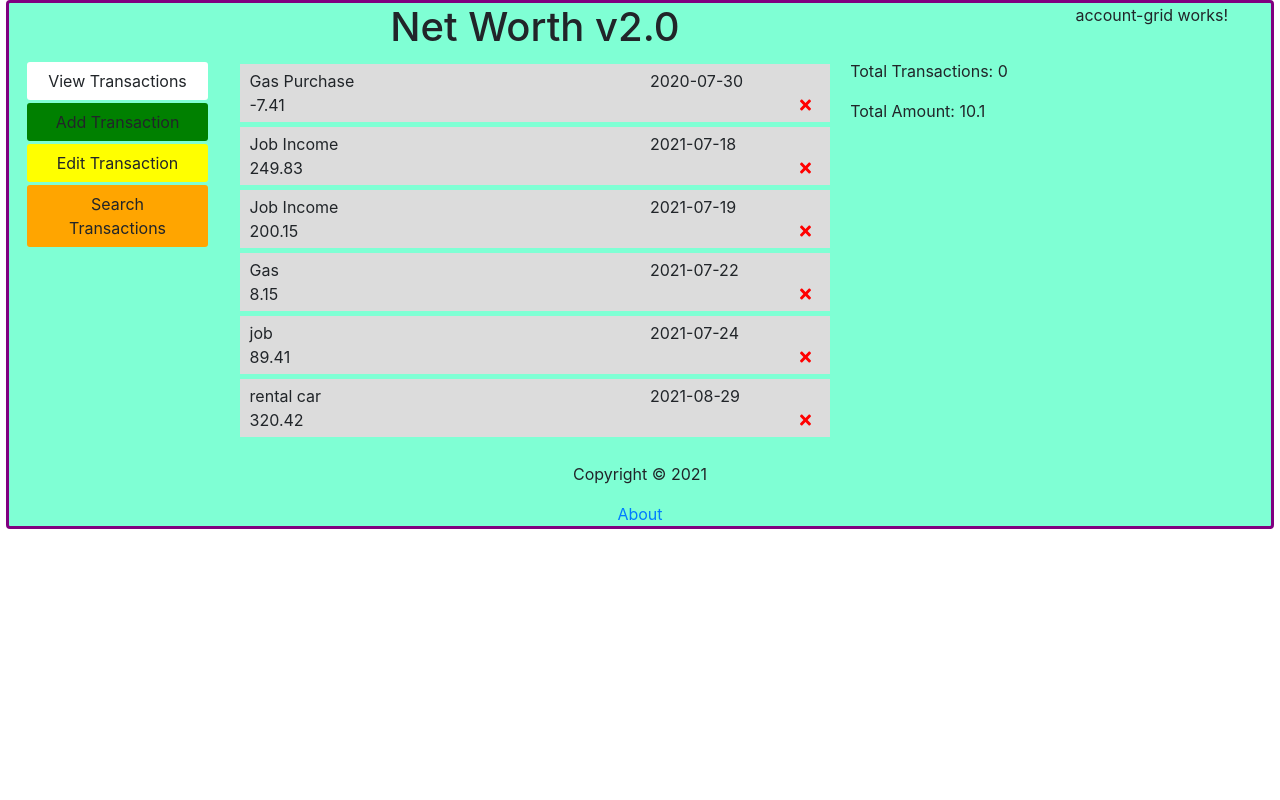
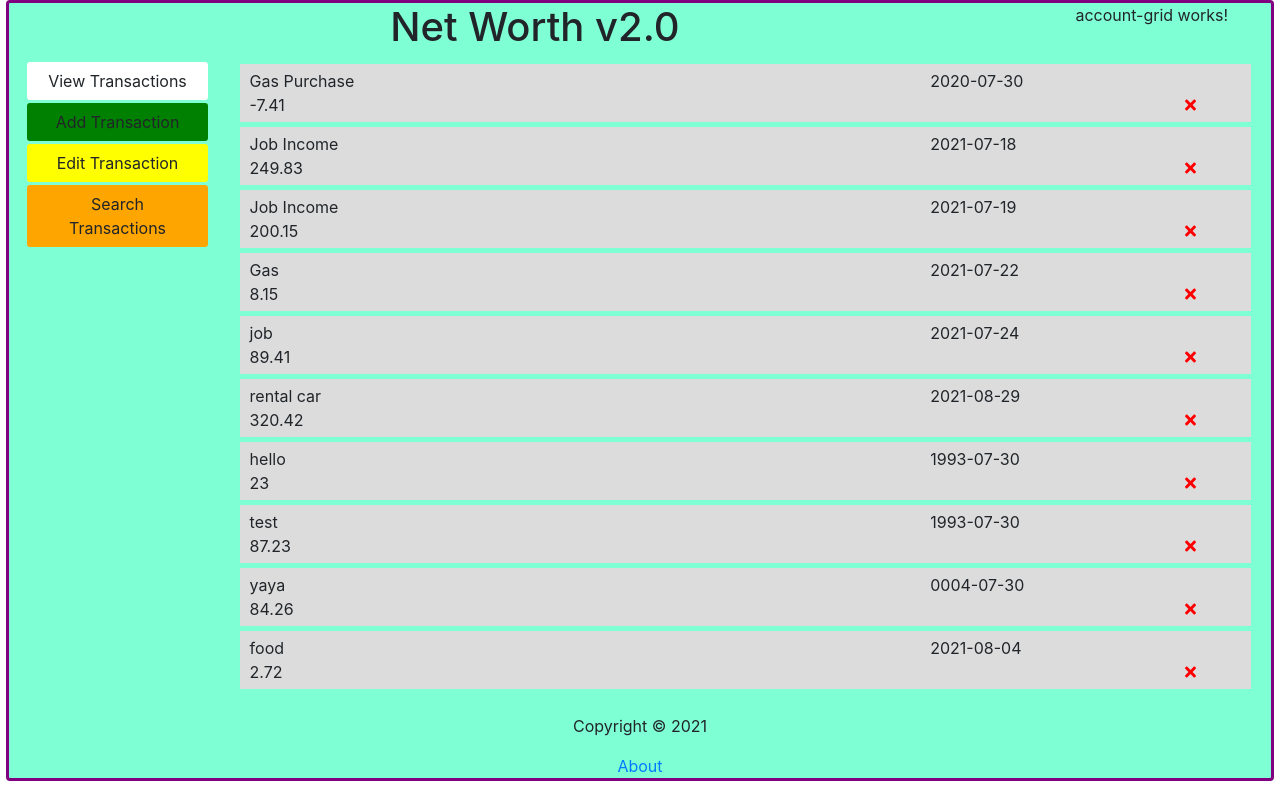
Before and after one commit to pjoyjr/net-worth-v2, an Angular app: page /summary in a window 1280 px wide. Built offline with nearby package versions, Linux system fonts and the light colour scheme; data requests are answered from the project's data file.

Commit message:
can add to database

```diff
--- a/db.json
+++ b/db.json
@@ -1,46 +1,64 @@
 {
   "transactions": [
     {
-      "isIncome": "false",
       "description": "Gas Purchase",
       "day": "2020-07-30",
       "amount": -7.41,
       "id": 5
     },
     {
-      "isIncome": "true",
       "description": "Job Income",
       "day": "2021-07-18",
       "amount": 249.83,
       "id": 6
     },
     {
-      "isIncome": "true",
       "description": "Job Income",
       "day": "2021-07-19",
       "amount": 200.15,
       "id": 8
     },
     {
-      "isIncome": "false",
       "description": "Gas",
       "day": "2021-07-22",
       "amount": 8.15,
       "id": 9
     },
     {
-      "isIncome": "true",
       "description": "job",
       "day": "2021-07-24",
       "amount": 89.41,
       "id": 10
     },
     {
-      "isIncome": "false",
       "description": "rental car",
       "day": "2021-08-29",
       "amount": 320.42,
       "id": 11
+    },
+    {
+      "description": "hello",
+      "day": "1993-07-30",
+      "amount": 23,
+      "id": 12
+    },
+    {
+      "description": "test",
+      "day": "1993-07-30",
+      "amount": 87.23,
+      "id": 13
+    },
+    {
+      "description": "yaya",
+      "day": "0004-07-30",
+      "amount": 84.26,
+      "id": 15
+    },
+    {
+      "description": "food",
+      "day": "2021-08-04",
+      "amount": 2.72,
+      "id": 16
     }
   ]
 }
--- a/src/app/Transaction.ts
+++ b/src/app/Transaction.ts
@@ -1,6 +1,5 @@
 export interface Transaction {
     id?: number;
-    isIncome: boolean;
     description: string;
     day: string;
     amount: number;
--- a/src/app/app.component.html
+++ b/src/app/app.component.html
@@ -11,10 +11,7 @@
         <div class="col-2">
             <app-menu></app-menu>
         </div>
-        <div class="col-6">
-            <app-transactions></app-transactions>
-        </div>
-        <div class="col-4">
+        <div class="col-10">
             <router-outlet></router-outlet>
         </div>
     </div>
--- a/src/app/app.module.ts
+++ b/src/app/app.module.ts
@@ -13,7 +13,6 @@ import { ButtonComponent } from './components/button/button.component';
 import { AddTransactionComponent } from './components/add-transaction/add-transaction.component';
 import { MenuComponent } from './components/menu/menu.component';
 import { WelcomeComponent } from './components/welcome/welcome.component';
-import { SidebarComponent } from './components/sidebar/sidebar.component';
 import { AccountGridComponent } from './components/account-grid/account-grid.component';
 import { SummaryComponent } from './components/summary/summary.component';
 import { HeaderComponent } from './components/header/header.component';
@@ -21,10 +20,8 @@ import { HeaderComponent } from './components/header/header.component';
 
 const appRoutes: Routes = [
   {path: '', component: WelcomeComponent},
-  {path: 'summary', component: SummaryComponent},
+  {path: 'summary', component: TransactionsComponent},
   {path: 'add', component: AddTransactionComponent},
-  {path: 'edit', component: SidebarComponent},
-  {path: 'search', component: SidebarComponent}
 ]
 
 @NgModule({
@@ -37,7 +34,6 @@ const appRoutes: Routes = [
     AddTransactionComponent,
     MenuComponent,
     WelcomeComponent,
-    SidebarComponent,
     AccountGridComponent,
     HeaderComponent
   ],
--- a/src/app/components/add-transaction/add-transaction.component.html
+++ b/src/app/components/add-transaction/add-transaction.component.html
@@ -1,16 +1,4 @@
 <form class="add-form" (ngSubmit)="onSubmit()">
-    <div class="form-control-radio">
-        <div class="row">
-            <div class="column">
-                <label for="income">Income: </label>
-                <input type="radio" name="isIncome" id="isIncome" [(ngModel)]="isIncome" value="true">
-            </div>
-            <div class="column">
-                <label for="expense">Expense: </label>
-                <input type="radio" name="isIncome" id="isIncome" [(ngModel)]="isIncome" value="false">
-            </div>
-        </div>
-    </div>
     <div class="form-control-text">
         <label for="description">Description: </label>
         <input type="text" name="description" id="description" [(ngModel)]="description" placeholder="e.g. Gas Purchase">
@@ -23,5 +11,5 @@
         <label for="amount">Amount: </label>
         <input type="number" name="amount" id="amount" [(ngModel)]="amount" placeholder="0">
     </div>
-    <input type="submit" value="Save" class="btn btn-block">
+    <app-button bgColor="white" text="Save Transaction" type="submit" class="btn"></app-button>
 </form>
--- a/src/app/components/add-transaction/add-transaction.component.ts
+++ b/src/app/components/add-transaction/add-transaction.component.ts
@@ -1,6 +1,6 @@
 import { Component, OnInit, Output, EventEmitter } from '@angular/core';
+import { TransactionService } from 'src/app/services/transaction.service';
 import { Transaction } from '../../Transaction';
-import { Subscription } from 'rxjs';
 
 @Component({
   selector: 'app-add-transaction',
@@ -8,38 +8,39 @@ import { Subscription } from 'rxjs';
   styleUrls: ['./add-transaction.component.css']
 })
 export class AddTransactionComponent implements OnInit {
-  @Output() onAddTransaction: EventEmitter<Transaction> = new EventEmitter();
   isIncome: any | boolean;
   description: any | string;
   day: any | string;
   amount: any | number;
 
-  showAddTransaction: boolean = false;
-  subscription: any | Subscription;
+  transactions: Transaction[] = [];
 
-  constructor() {
+  constructor(private transactionService: TransactionService) {
   }
 
   ngOnInit(): void {
+    this.transactionService.getTransactions().subscribe((transactions) => this.transactions = transactions);
   }
 
   onSubmit(){
-    if(!this.description || !this.day || !this.amount){
+    if((!this.description || !this.day || !this.amount)){
       alert('Please fill out form!');
       return;
     }
 
-    const newTransaction = {
-      isIncome: this.isIncome,
+    const newTransaction: Transaction = {
       description: this.description,
       day: this.day,
       amount: this.amount
     };
 
-    this.onAddTransaction.emit(newTransaction);
-    this.isIncome = true;
+    this.addTransaction(newTransaction)
     this.description = '';
     this.day = '';
     this.amount = 0;
   }
+
+  addTransaction(transaction: Transaction){
+    this.transactionService.addTransaction(transaction).subscribe((transaction) => this.transactions.push(transaction));
+  }
 }
--- a/src/app/components/sidebar/sidebar.component.html
+++ /dev/null
@@ -1 +0,0 @@
-<p>sidebar works!</p>
--- a/src/app/components/sidebar/sidebar.component.ts
+++ /dev/null
@@ -1,15 +0,0 @@
-import { Component, OnInit } from '@angular/core';
-
-@Component({
-  selector: 'app-sidebar',
-  templateUrl: './sidebar.component.html',
-  styleUrls: ['./sidebar.component.css']
-})
-export class SidebarComponent implements OnInit {
-
-  constructor() { }
-
-  ngOnInit(): void {
-  }
-
-}
--- a/src/app/services/transaction.service.ts
+++ b/src/app/services/transaction.service.ts
@@ -26,4 +26,8 @@ export class TransactionService {
     const url = `${this.apiURL}/${transaction.id}`;
     return this.http.delete<Transaction>(url);
   }
+
+  addTransaction(transaction: Transaction): Observable<Transaction> {
+    return this.http.post<Transaction>(this.apiURL, transaction, httpOptions);
+  }
 }
```
Also changed, not shown: src/app/components/sidebar/sidebar.component.css (deleted), 1 other file (tests, documents, lock files or other folders).
